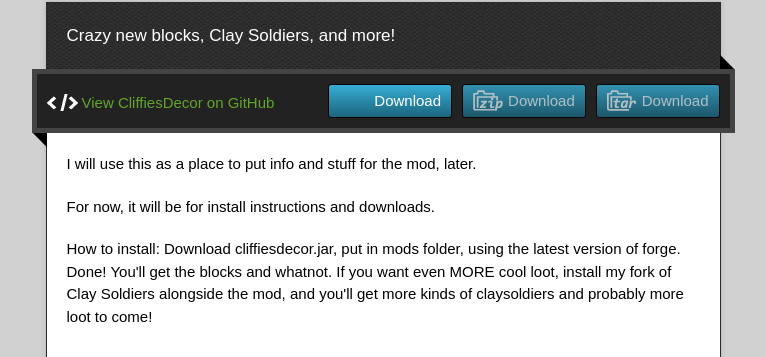
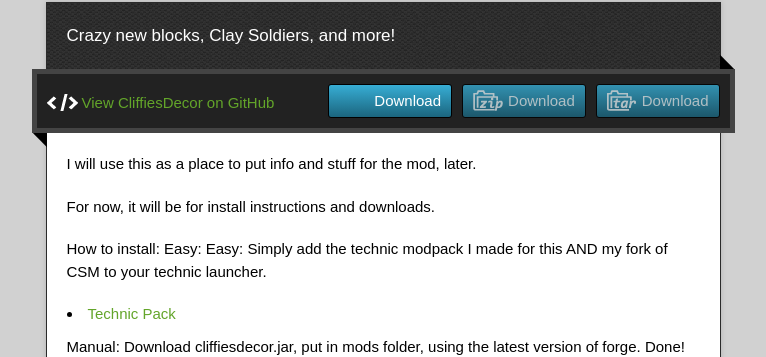
Before and after one commit to CliffracerX/CliffiesDecor, a plain HTML site: page index.html in a window 1280 px wide. Shown: the part 128-485 px from the top of the page, without its empty margins (257-1023 px from the left). Drawn offline with nearby package versions, Linux system fonts and the light colour scheme.

Commit message:
Technic link.

```diff
--- a/index.html
+++ b/index.html
@@ -41,7 +41,13 @@
 
 <p>For now, it will be for install instructions and downloads.</p>
 
-<p>How to install:
+<p>
+How to install:
+Easy:
+Easy:
+	Simply add the technic modpack I made for this AND my fork of CSM to your technic launcher.
+	<li class="downloads"><a href="http://www.technicpack.net/modpack/details/cliffies-claycastlestorm-pack.271850">Technic Pack</a></li>
+Manual:
 Download cliffiesdecor.jar, put in mods folder, using the latest version of forge.
 Done!  You'll get the blocks and whatnot.
 If you want even MORE cool loot, install my fork of Clay Soldiers alongside the mod, and you'll get more kinds of claysoldiers and probably more loot to come!</p>
```
